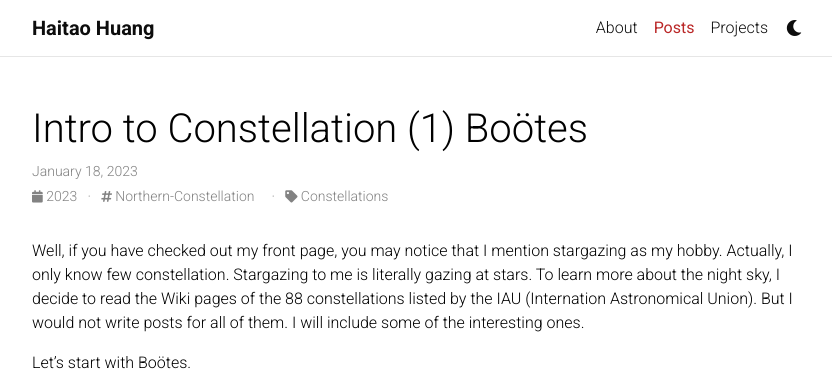
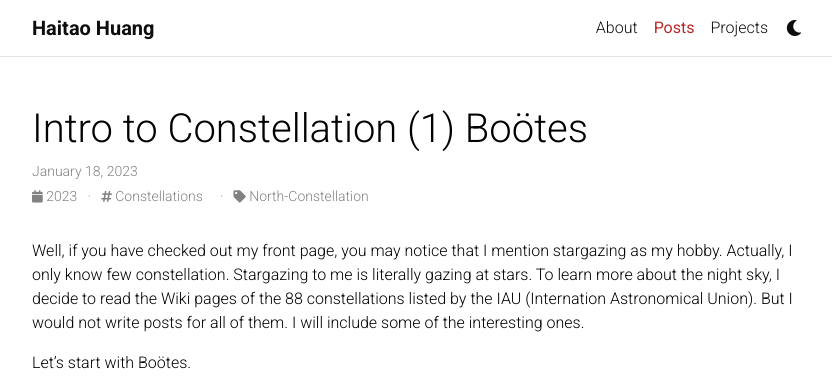
Before and after one commit to v0rt3xh/v0rt3xh.github.io, a Jekyll site: the page built from _posts/2023-01-18-constellation-1.md, in a window 1280 px wide and 900 px high. Shown: the top 380 px of the window, without its empty margins (223-1055 px from the left). Built offline with Jekyll 4.4.1, drawn with Linux system fonts in a browser that asks for light colours; comment, search, counter and statistics services are not loaded; a style sheet for code colours, icons or effects is not loaded.

```diff
--- a/_posts/2023-01-18-constellation-1.md
+++ b/_posts/2023-01-18-constellation-1.md
@@ -3,8 +3,8 @@ layout: post
 title: Intro to Constellation (1) Boötes
 date: 2023-01-18 17:12:00-0400
 description: The first post of the Constellations Series.
-tags: Northern-Constellation
-categories: Constellations
+tags: Constellations
+categories: North-Constellation
 giscus_comments: true
 ---
 
```
Also changed, not shown: _posts/2022-12-31-chili-wontons.md (+2 -0 lines).
